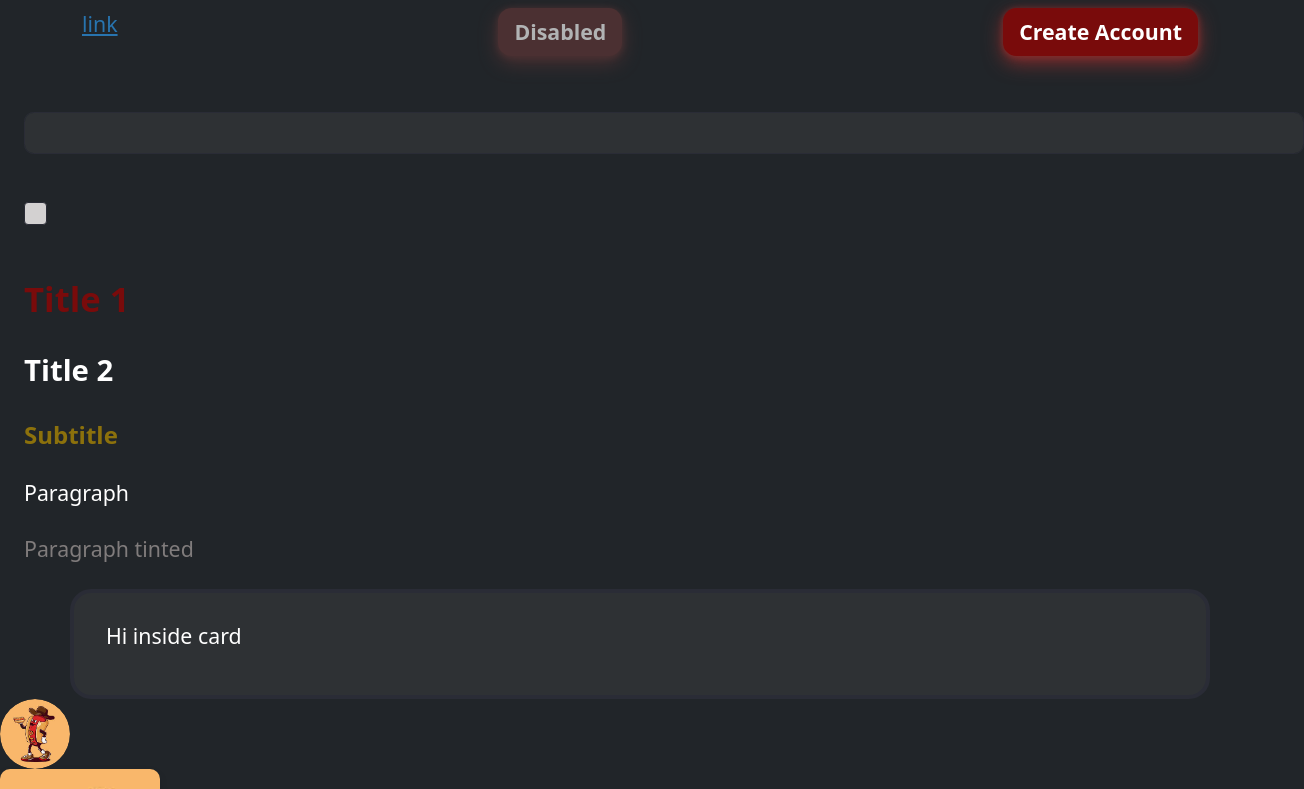
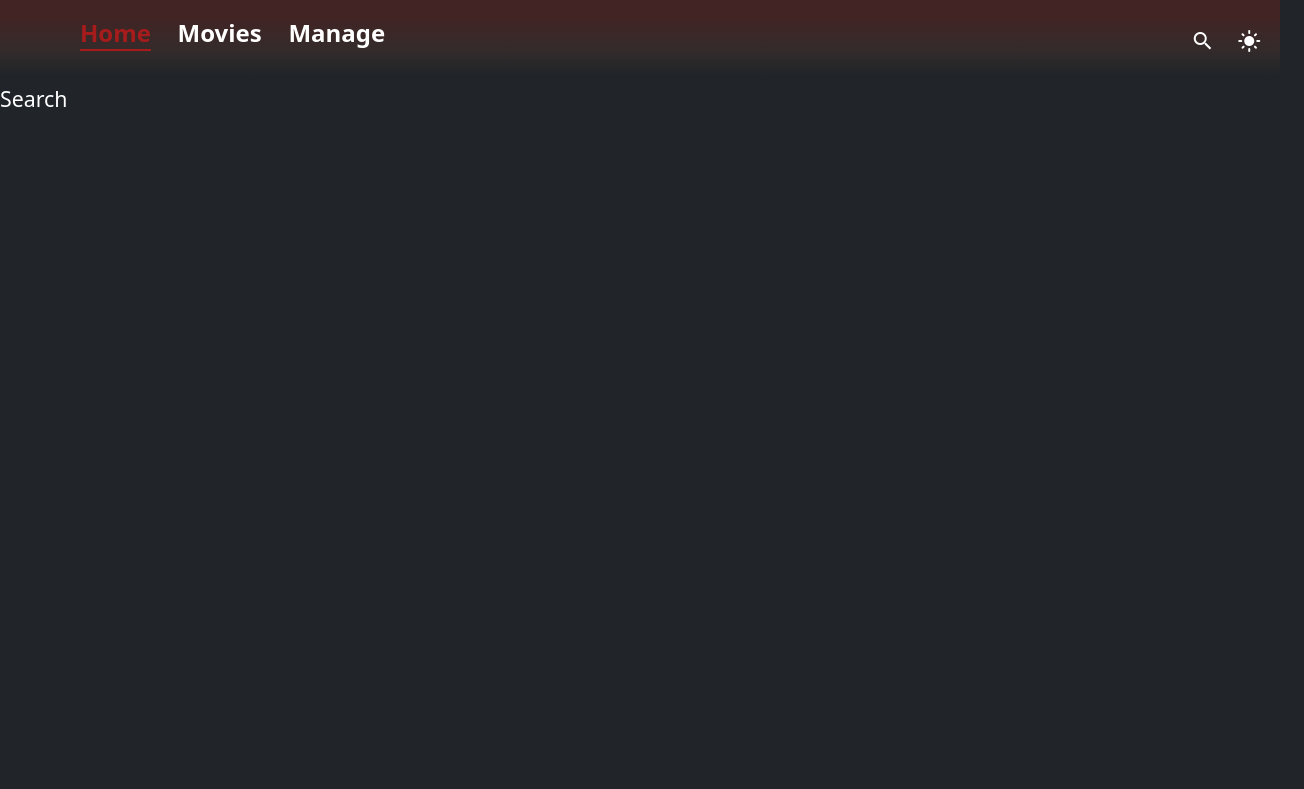
Before and after one commit to Roky360/nakniki-website, a React (Create React App) app: page /search in a window 1280 px wide. Shown: the top 789 px of the page, 1304 px wide, since content can reach past the window. Built offline with nearby package versions, Linux system fonts and the light colour scheme.

Commit message:
NP-148-appbar (#5)
* appbar layout + start of theme switcher

* theme switcher works

* appbar routes works.

* Resolved conflicts.

```diff
--- a/package.json
+++ b/package.json
@@ -8,6 +8,7 @@
     "react": "^18.3.1",
     "react-bootstrap": "^2.10.7",
     "react-dom": "^18.3.1",
+    "react-router-dom": "^7.1.1",
     "react-scripts": "5.0.1"
   },
   "scripts": {
--- a/public/index.html
+++ b/public/index.html
@@ -1,5 +1,5 @@
 <!DOCTYPE html>
-<html lang="en">
+<html lang="en" data-theme="dark">
   <head>
     <meta charset="utf-8" />
     <link rel="icon" href="%PUBLIC_URL%/favicon.ico" />
@@ -14,6 +14,7 @@
       user's mobile device or desktop. See https://developers.google.com/web/fundamentals/web-app-manifest/
     -->
     <link rel="manifest" href="%PUBLIC_URL%/manifest.json" />
+    <link href="https://fonts.googleapis.com/icon?family=Material+Icons" rel="stylesheet"/>
     <title>Nakniki-Netflix</title>
   </head>
   <body>
--- a/src/App.js
+++ b/src/App.js
@@ -1,45 +1,40 @@
-import './App.css';
-import {Container, Button, Navbar,  } from 'react-bootstrap';
-import AvatarCircle from "./components/AvatarCircle"
-import MovieCard from "./components/MovieCard"
-import Alert from "./components/Alert"
-
+import Appbar from "./components/Appbar";
+import React from "react";
+import {BrowserRouter, Route, Routes} from "react-router-dom";
 
 function App() {
-  return (
-      <div className="bg">
-          {/*<header className="App-header">*/}
-          {/*  <button className="btn-primary">Button</button>*/}
-          {/*</header>*/}
-          <Navbar bg="dark" variant="dark">
-              <Container>
-
-                  <p className="link">link</p>
-                  <Button className="btn-main" disabled>Disabled</Button>
-                  <Button className="btn-main">Create Account</Button>
-                  {/*<p className="nav-tab-active">HOME</p>*/}
-                  {/*<p className="nav-tab">HOME</p>*/}
-                  {/*<Button variant="primary" className="btn-main">Create Account</Button>*/}
-              </Container>
-          </Navbar>
-          <br/>
-          <input className="form-control text-input m-4" type="email"/>
-          <input type="checkbox" className="form-check-input m-4 checkbox"/>
-          <p className="title-1 m-4">Title 1</p>
-          <p className="title-2 m-4">Title 2</p>
-          <p className="subtitle m-4">Subtitle</p>
-          <p className="paragraph m-4">Paragraph</p>
-          <p className="paragraph tinted m-4">Paragraph tinted</p>
-          <Container className="card">
-              <p>Hi inside card</p>
-          </Container>
-          <AvatarCircle src={window.location.origin + "/avatars/avatar4.png"}/>
-          <MovieCard moviePic={window.location.origin + "/avatars/avatar4.png"} movieName={"Eden the GOAT"}/>
-          <MovieCard movieName={"Avi the GOAT"} editFunc={() => {}} deleteFunc={() => {}}/>
-          <Alert message={"hello"} type={"info"}/>
-      </div>
-  );
+    return (
+        <BrowserRouter>
+            <Appbar/>
+            <Routes>
+                <Route path="/" element={<Home/>}/>
+                <Route path="/movies" element={<Movies/>}/>
+                <Route path="/manage" element={<Manage/>}/>
+                <Route path="/search" element={<Search/>}/>
+                <Route path="/login" element={<Login/>}/>
+            </Routes>
+        </BrowserRouter>
+    );
 }
 
+function Home() {
+    return (<p>Home</p>);
+}
+
+function Movies() {
+    return (<p>Movies</p>);
+}
+
+function Manage() {
+    return (<p>Manage</p>);
+}
+
+function Search() {
+    return (<p>Search</p>);
+}
+
+function Login() {
+    return (<p>Login</p>);
+}
 
 export default App;
--- /dev/null
+++ b/src/components/Appbar.js
@@ -0,0 +1,78 @@
+import React from 'react';
+import {Navbar} from "react-bootstrap";
+import Icon from './Icon';
+import ThemeSwitcherButton from "./ThemeSwitcherButton";
+import {Link} from "react-router-dom";
+
+class Appbar extends React.Component {
+    constructor(props) {
+        super(props);
+
+        this.state = {
+            activeTab: 0,
+            isSignedIn: true,
+            isAdmin: true,
+            isDarkMode: true,
+        }
+        this.tabs = [
+            "Home",
+            "Movies"
+        ];
+        if (this.state.isAdmin) {
+            this.tabs.push("Manage");
+        }
+    }
+
+    render() {
+        return (
+            <Navbar className="appbar">
+                {/* TODO: logo here */}
+                { // tabs
+                    this.tabs.map((tab, i) => (
+                            <Link
+                                to={`/${tab === "Home" ? "" : tab.toLowerCase()}`}
+                                key={i}
+                                onClick={() => this.onTabChange(i)}
+                                style={{textDecoration: 'none'}}
+                            >
+                                <p className={"nav-tab" + (this.state.activeTab === i ? "-active" : "")}>{tab}</p>
+                            </Link>
+                        )
+                    )
+                }
+                {/* Left side */}
+                <div className="container justify-content-end">
+                    {/* Search button */}
+                    {this.state.isSignedIn
+                        ? <Link
+                            to={'/search'}
+                            onClick={() => this.onTabChange(-1)}
+                            style={{textDecoration: 'none'}}
+                        >
+                            <Icon className="pressable" icon="search" padding="12pt"/>
+                        </Link>
+                        : null}
+                    {/* Theme switcher */}
+                    {this.state.isSignedIn ? <ThemeSwitcherButton/> : null}
+                    {/*TODO: profile pic here*/}
+                    {/*<p>PROFILE</p>*/}
+                    {!this.state.isSignedIn
+                        ? <Link
+                            to={'/login'}
+                            onClick={() => this.onTabChange(-1)}
+                            style={{textDecoration: 'none'}}
+                        >
+                            <button className="btn-text">Login</button>
+                        </Link>
+                        : null}
+                </div>
+            </Navbar>
+        );
+    }
+
+    onTabChange = tab => {
+        this.setState(prevState => ({activeTab: tab}));
+    }
+}
+
+export default Appbar;
--- /dev/null
+++ b/src/components/Icon.js
@@ -0,0 +1,12 @@
+function Icon({className="", icon, color="white", padding="5pt", border=false, onClick=null}) {
+    return (
+        <span className={`material-icons ${className}`}
+              style={{color: color, padding: padding, outline: border ? `1px solid ${color}` : 'none'}}
+              onClick={onClick}
+        >
+            {icon}
+        </span>
+    );
+}
+
+export default Icon;
--- /dev/null
+++ b/src/components/ThemeSwitcherButton.js
@@ -0,0 +1,23 @@
+import {useEffect, useState} from 'react';
+import Icon from "./Icon";
+
+function ThemeSwitcherButton() {
+    const [theme, setTheme] = useState('light');
+
+    useEffect(() => {
+        const initTheme = document.documentElement.getAttribute('data-theme');
+        setTheme(initTheme);
+    }, []);
+
+    const toggleTheme = () => {
+        const newTheme = theme === 'light' ? 'dark' : 'light';
+        setTheme(newTheme);
+        document.documentElement.setAttribute('data-theme', newTheme);
+    };
+
+    return (
+        <Icon className="pressable" icon={`${theme === 'light' ? 'dark' : 'light'}_mode`} onClick={toggleTheme}/>
+    );
+}
+
+export default ThemeSwitcherButton;
--- a/src/style/dark.css
+++ b/src/style/index.css
@@ -1,14 +1,34 @@
 :root {
+    --page-padding-h: 50pt;
+    --page-padding-v: 10pt;
+
+    --main-btn-size: 16pt;
+    --btn-padding-horizontal: 12pt;
+    --btn-padding-vertical: 6pt;
+    /* Paddings */
+    --card-padding-horizontal: 24pt;
+    --card-padding-vertical: 20pt;
+    --card-border-radius: 16pt;
+    --appbar-tab-margin: 10pt;
+    /* Font sizes */
+    --title-1-size: 26pt;
+    --title-2-size: 22pt;
+    --subtitle-size: 18pt;
+    --paragraph-size: 16pt;
+    --nav-tab-size: 18pt;
+}
+
+[data-theme="dark"] {
     /* Colors */
-    --primary-color: #790b0b;
-    --primary-tinted: #6e0909;
-    --primary-outline: #540404;
+    --primary-color: #a61c1c;
+    --primary-tinted: #ab2a3c;
+    --primary-outline: #590505;
     --secondary-color: #8c710c;
     --text-color: #ffffff;
     --text-shade-color: #d3d1d1;
     --text-tinted-color: #807c7c;
     --bg-color: #212529;
-    --shadow-color: #832d2d;
+    --shadow-color: #6b2828;
     --disabled-color: #623737;
     --card-shadow: rgba(48, 50, 56, 0.8);
 
@@ -16,21 +36,65 @@
     --form-outline: #2a2c36;
     --form-outline-focused: #363949;
 
+    --appbar-bg-1: #422424;
+    --appbar-bg-2: #342b2b;
+
     --link-color: #2874af;
     --link-hover-color: #2b81c4;
-    /* Sizes */
-    --main-btn-size: 16pt;
-    --btn-padding-horizontal: 12pt;
-    --btn-padding-vertical: 6pt;
+}
 
-    --card-padding-horizontal: 24pt;
-    --card-padding-vertical: 20pt;
-    --card-border-radius: 16pt;
+[data-theme="light"] {
+    /* Colors */
+    --primary-color: #a41731;
+    --primary-tinted: #96101b;
+    --primary-outline: #7e0a1a;
+    --secondary-color: #8c710c;
+    --text-color: #2c2626;
+    --text-shade-color: #4f3030;
+    --text-tinted-color: #777171;
+    --bg-color: #ece3e5;
+    --shadow-color: #b77b85;
+    --disabled-color: #88636a;
+    --card-shadow: rgba(48, 50, 56, 0.8);
 
-    --title-1-size: 26pt;
-    --title-2-size: 22pt;
-    --subtitle-size: 18pt;
-    --paragraph-size: 16pt;
+    --form-bg: rgba(194, 181, 181, 0.85);
+    --form-outline: #8e8e91;
+    --form-outline-focused: #51535e;
+
+    --appbar-bg-1: rgba(154, 81, 81, 0.89);
+    --appbar-bg-2: rgba(180, 146, 146, 0.81);
+
+    --link-color: #2874af;
+    --link-hover-color: #2b81c4;
+}
+
+/* Google icons */
+.material-icons {
+    font-family: 'Material Icons', serif;
+    font-weight: normal;
+    font-style: normal;
+    font-size: 24px; /* Preferred icon size */
+    display: inline-block;
+    line-height: 1;
+    text-transform: none;
+    letter-spacing: normal;
+    word-wrap: normal;
+    white-space: nowrap;
+    direction: ltr;
+    cursor: default;
+    color: var(--text-shade-color);
+    border-radius: 50px;
+
+    /* Support for all WebKit browsers. */
+    -webkit-font-smoothing: antialiased;
+    /* Support for Safari and Chrome. */
+    text-rendering: optimizeLegibility;
+
+    /* Support for Firefox. */
+    -moz-osx-font-smoothing: grayscale;
+
+    /* Support for IE. */
+    font-feature-settings: 'liga';
 }
 
 body {
@@ -51,6 +115,10 @@ p {
     text-align: center;
 }
 
+.pressable {
+    cursor: pointer;
+}
+
 /* Main Button */
 .btn-main {
     background-color: var(--primary-color);
@@ -60,12 +128,12 @@ p {
     border-radius: 10pt;
     border: none;
     padding: var(--btn-padding-vertical) var(--btn-padding-horizontal) var(--btn-padding-vertical) var(--btn-padding-horizontal);
-    box-shadow: 0.1pt 1pt 5pt 0.1pt var(--shadow-color), 0 5pt 14pt 0 var(--shadow-color);
+    box-shadow: 0.1pt 4pt 6pt 0.1pt var(--shadow-color), 0 5pt 14pt 0 var(--shadow-color);
 }
 
 .btn-main:hover {
     background-color: var(--primary-tinted);
-    box-shadow: 0.2pt 4pt 10pt 0.2pt var(--shadow-color), 0 7pt 16pt 0 var(--shadow-color);
+    box-shadow: 0.2pt 6pt 12pt 0.2pt var(--shadow-color), 0 8pt 20pt 0 var(--shadow-color);
 }
 
 .btn-main:active {
@@ -94,17 +162,24 @@ p {
     background-color: rgba(0, 0, 0, 0) !important;
 }
 
+/* Appbar */
+.appbar {
+    padding: var(--page-padding-v) 0 var(--page-padding-v) var(--page-padding-h) !important;
+    background: linear-gradient(180deg, var(--appbar-bg-1) 20%, var(--appbar-bg-2) 60%, var(--bg-color) 90%);
+}
+
 /* Navigator Tab */
 .nav-tab {
     color: var(--text-color);
     font-weight: bold;
-    font-size: 18pt;
+    font-size: var(--nav-tab-size);
+    margin-left: var(--appbar-tab-margin);
+    margin-right: var(--appbar-tab-margin);
 }
 
 .nav-tab:hover {
     color: var(--text-shade-color);
     font-weight: bold;
-    font-size: 18pt;
     cursor: pointer;
 }
 
@@ -112,15 +187,16 @@ p {
 .nav-tab-active {
     color: var(--primary-color);
     font-weight: bold;
-    font-size: 18pt;
+    font-size: var(--nav-tab-size);
     text-decoration: underline;
     text-underline-offset: 5pt;
+    margin-left: var(--appbar-tab-margin);
+    margin-right: var(--appbar-tab-margin);
 }
 
 .nav-tab-active:hover {
     color: var(--primary-tinted);
     font-weight: bold;
-    font-size: 18pt;
     cursor: pointer;
 }
 
```
Also changed, not shown: src/index.js (+4 -4 lines), 1 other file (tests, documents, lock files or other folders).
